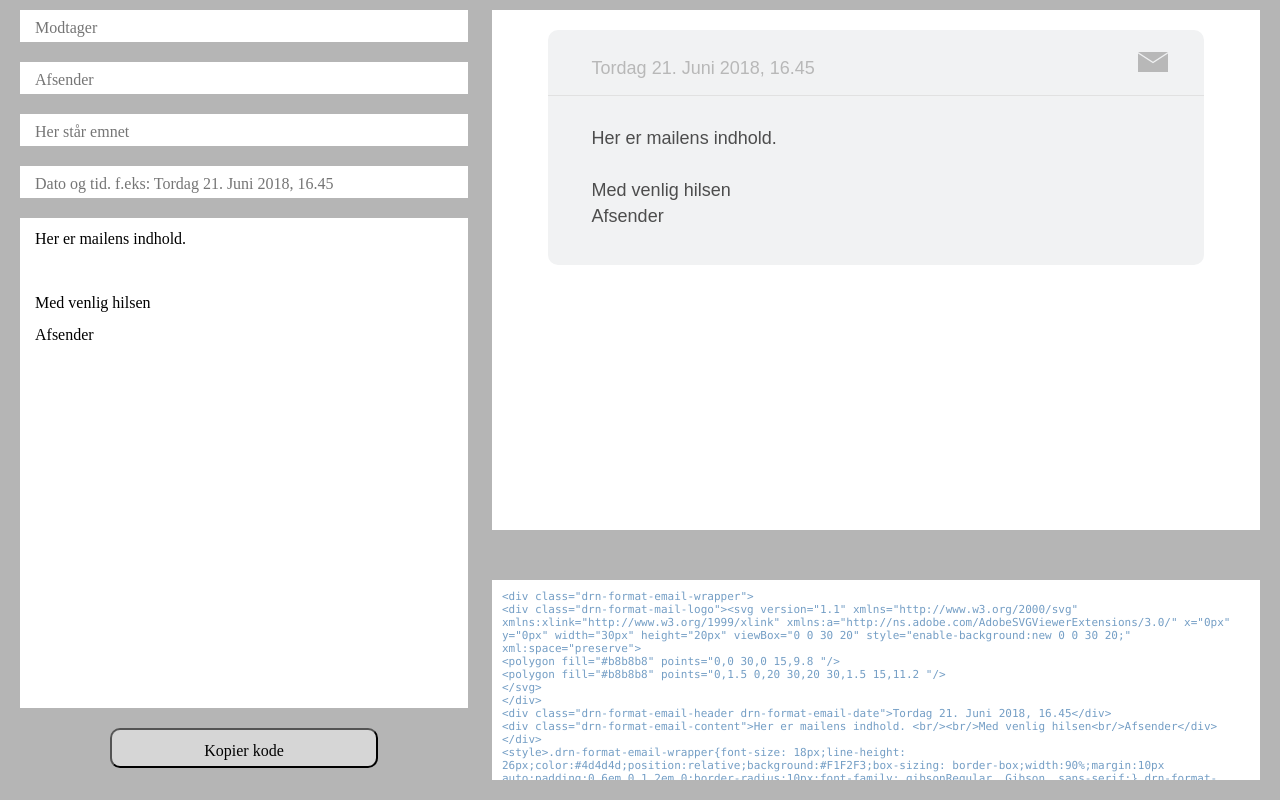
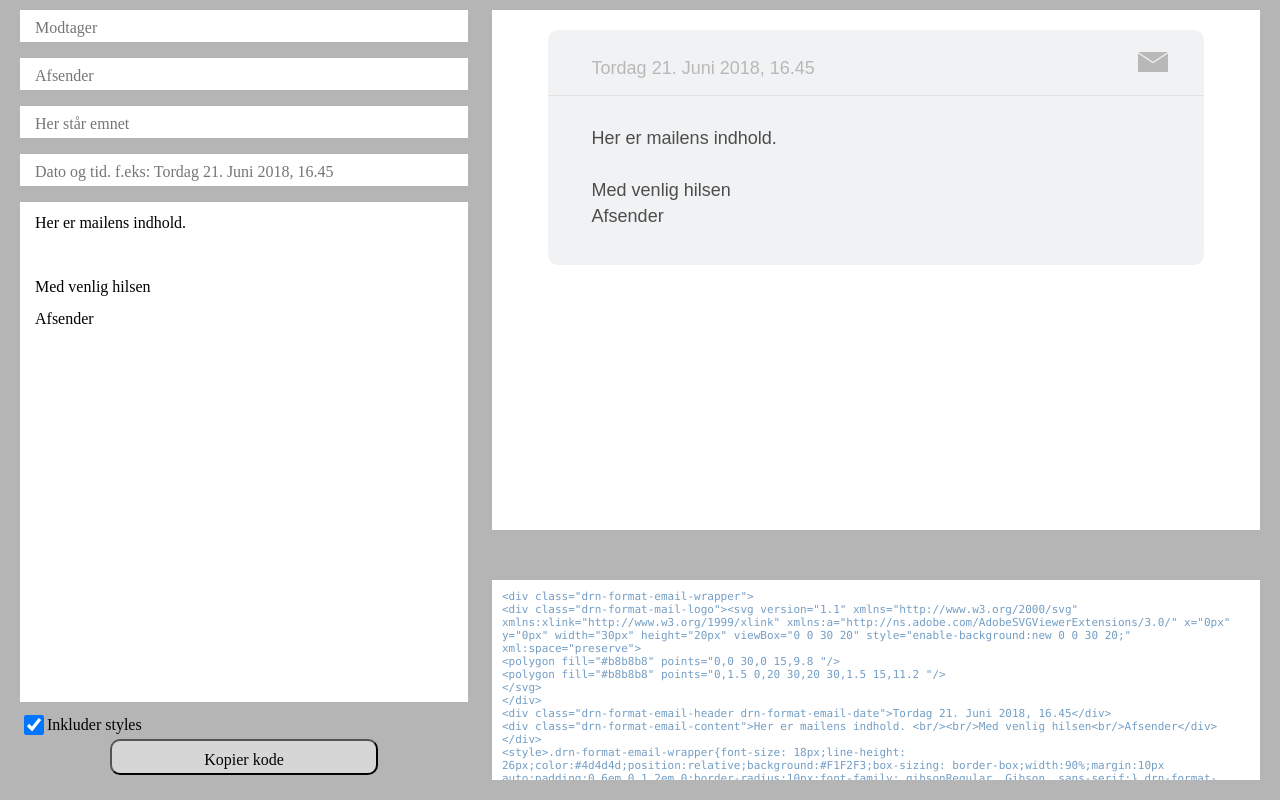
Before and after one commit to dr-nyheder/drupal-custom-formats, a website built with webpack: page src/index.html in a window 1280 px wide. Built offline with nearby package versions, Linux system fonts and the light colour scheme; a web font is replaced by a local one.

Commit message:
Added option for leaving styles out of embed code

```diff
--- a/src/scripts/components/code-generator/code-generator.js
+++ b/src/scripts/components/code-generator/code-generator.js
@@ -81,7 +81,19 @@ export default class CodeGenerator{
         this.contentField.innerHTML = this.defaultContent.content;
         this.contentField.addEventListener('input', ()=>{
             this.onContentInput();
+        });
+
+        this.styleCheck = create('input', this.inputContainer, 'input-style-checkbox');
+        this.styleCheck.setAttribute('type', 'checkbox');
+        this.styleCheck.setAttribute('checked', '');
+        this.styleCheck.id = 'StyleCheckBox';
+        this.styleCheck.addEventListener('click', ()=>{
+            this.updateCode();
         })
+
+        this.styleCheckLabel = create('label', this.inputContainer, 'input-style-label');
+        this.styleCheckLabel.innerText = 'Inkluder styles';
+        this.styleCheckLabel.setAttribute('for', 'StyleCheckBox');
 
         this.copyBotton = create('button', this.inputContainer, ['input-copy-button']);
         this.copyBotton.innerText = 'Kopier kode';
@@ -118,17 +130,18 @@ export default class CodeGenerator{
     saveSettings(){
         localStorage.setItem('lsTest', this.settings.getValuesAsJSON(true));
     }
-    html(el){
-        if(el === undefined) el = this.content;
+    html(styles = true){
+        let el = this.content;
         let toHTML = (el.to === '') ? '' : `<div class="drn-format-email-header drn-format-email-to"><span>Til: </span>${el.to}</div>`;
         let fromHTML = (el.from === '') ? '' : `<div class="drn-format-email-header drn-format-email-from"><span>Fra: </span>${el.from}</div>`;
         let subjectHTML = (el.subject === '') ? '' : `<div class="drn-format-email-header drn-format-email-subject"><span>Emne: </span>${el.subject}</div>`;
+        let styleHTML = (styles) ? `<style>${CSS.styles()}</style>` : '';
         let h = `<div class="drn-format-email-wrapper">
             <div class="drn-format-mail-logo">${mailSVG()}</div>${toHTML}${fromHTML}${subjectHTML}
             <div class="drn-format-email-header drn-format-email-date">${el.date}</div>
             <div class="drn-format-email-content">${el.content.replace(/\r\n/g, '<br/>').replace(/\n/g, '<br/>').replace(/😊|😂/g, ':-)')}</div>
         </div>
-        <style>${CSS.styles()}</style>`;
+        ${styleHTML}`;
 
         return h;
 
@@ -175,7 +188,7 @@ export default class CodeGenerator{
         </html>`;
     }
     updateCode(){
-        this.codeContainer.innerText = this.html();
+        this.codeContainer.innerText = this.html(this.styleCheck.checked);
     }
     updateHTML(){
         this.htmlFrame.srcdoc = this.framehtml();
--- a/src/styles/styles.scss
+++ b/src/styles/styles.scss
@@ -30,7 +30,7 @@ body{
 	width:100%;
 	box-sizing: border-box;
 	height:32px;
-	margin: 0 10% 20px 0;
+	margin: 0 10% 16px 0;
 	padding: 5px 10px 1px 15px;
 	background: white;
 	color: black;
@@ -45,10 +45,22 @@ body{
 .input-from-field{
 
 }
+.input-style-checkbox{
+	width:20px;
+	height:20px;
+	background: white;
+	vertical-align: center;
+}
+.input-style-label{
+	position: relative;
+	top:-5px;
+	font-family: gibsonRegular;
+}
 .input-content-field{
-	height:calc(100% - 280px);
+	height:calc(100% - 270px);
 	overflow-x: hidden;
 	overflow-y: auto;
+	margin-bottom:10px;
 }
 .input-copy-button{
 	border-radius:10px;
@@ -57,10 +69,10 @@ body{
 	width:60%;
 	margin-left:auto;
 	margin-right:auto;
-	height:40px;
+	height:36px;
 	font-family: gibsonRegular;
 	font-size: 16px;
-	line-height: 40px;
+	line-height: 36px;
 	cursor: pointer;
 }
 .html-container{
```
